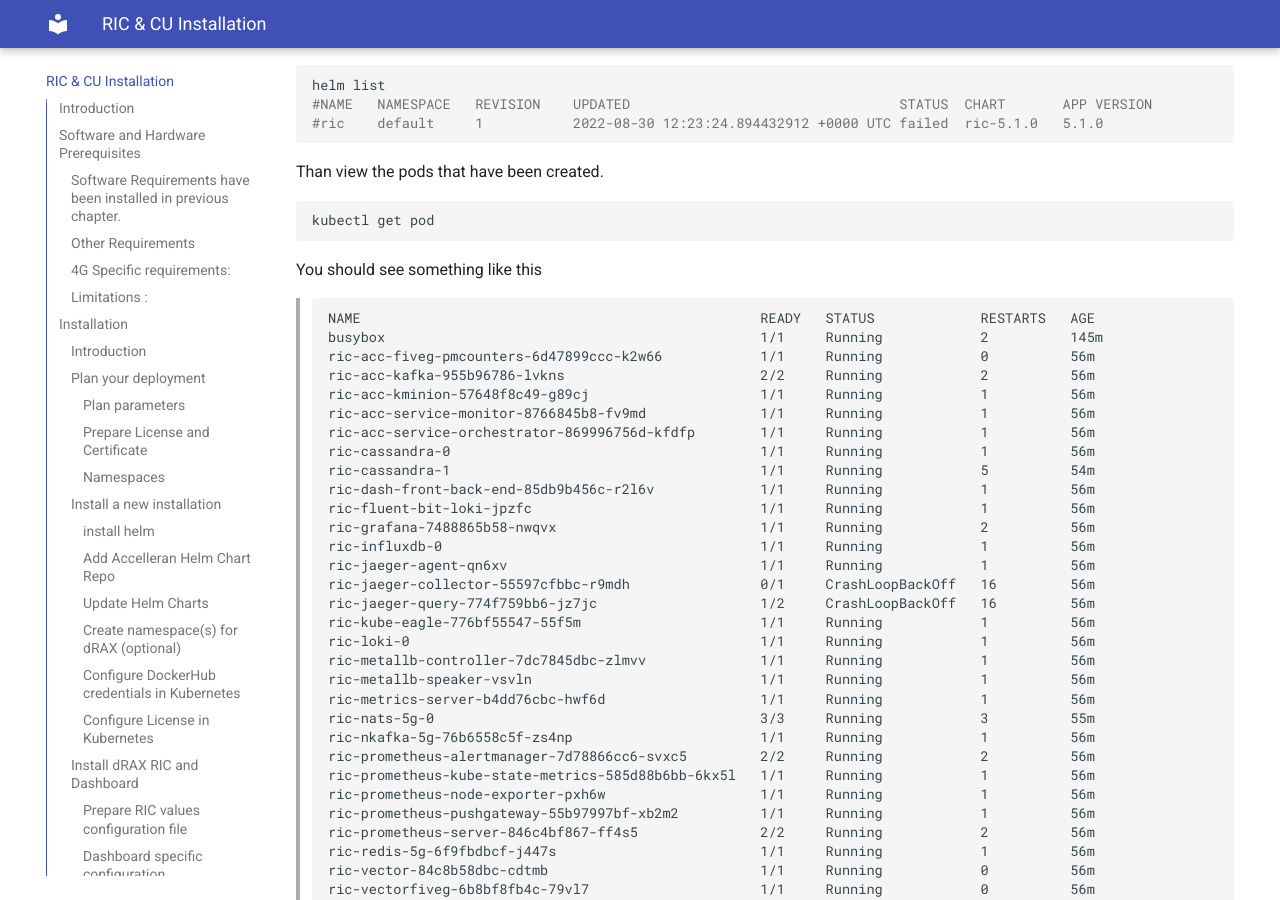
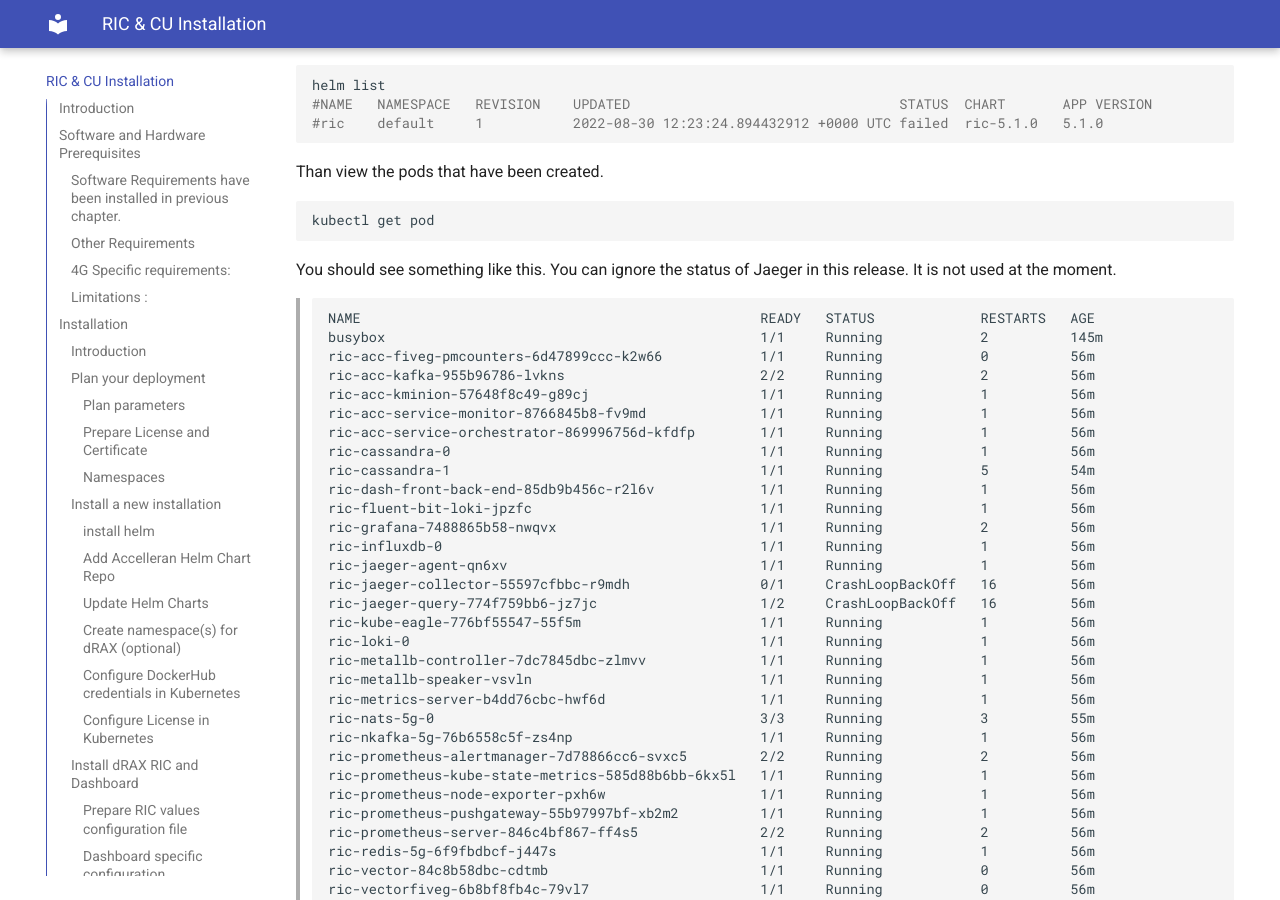
Before and after one commit to accelleran/drax-docs, an MkDocs documentation site: the page built from docs/drax-install/index.md, in a window 1280 px wide and 900 px high, scrolled down 10468 px. Built offline with MkDocs 1.6.1 and Material for MkDocs 9.7.7, drawn with Linux system fonts in a browser that asks for light colours; the version menu is left out.

Commit message:
Update index.md

````diff
--- a/docs/drax-install/index.md
+++ b/docs/drax-install/index.md
@@ -477,7 +477,7 @@ Than view the pods that have been created.
 kubectl get pod
 ```
 
-You should see something like this
+You should see something like this. You can ignore the status of Jaeger in this release. It is not used at the moment.
 > ```
 > NAME                                                 READY   STATUS             RESTARTS   AGE
 > busybox                                              1/1     Running            2          145m
````
